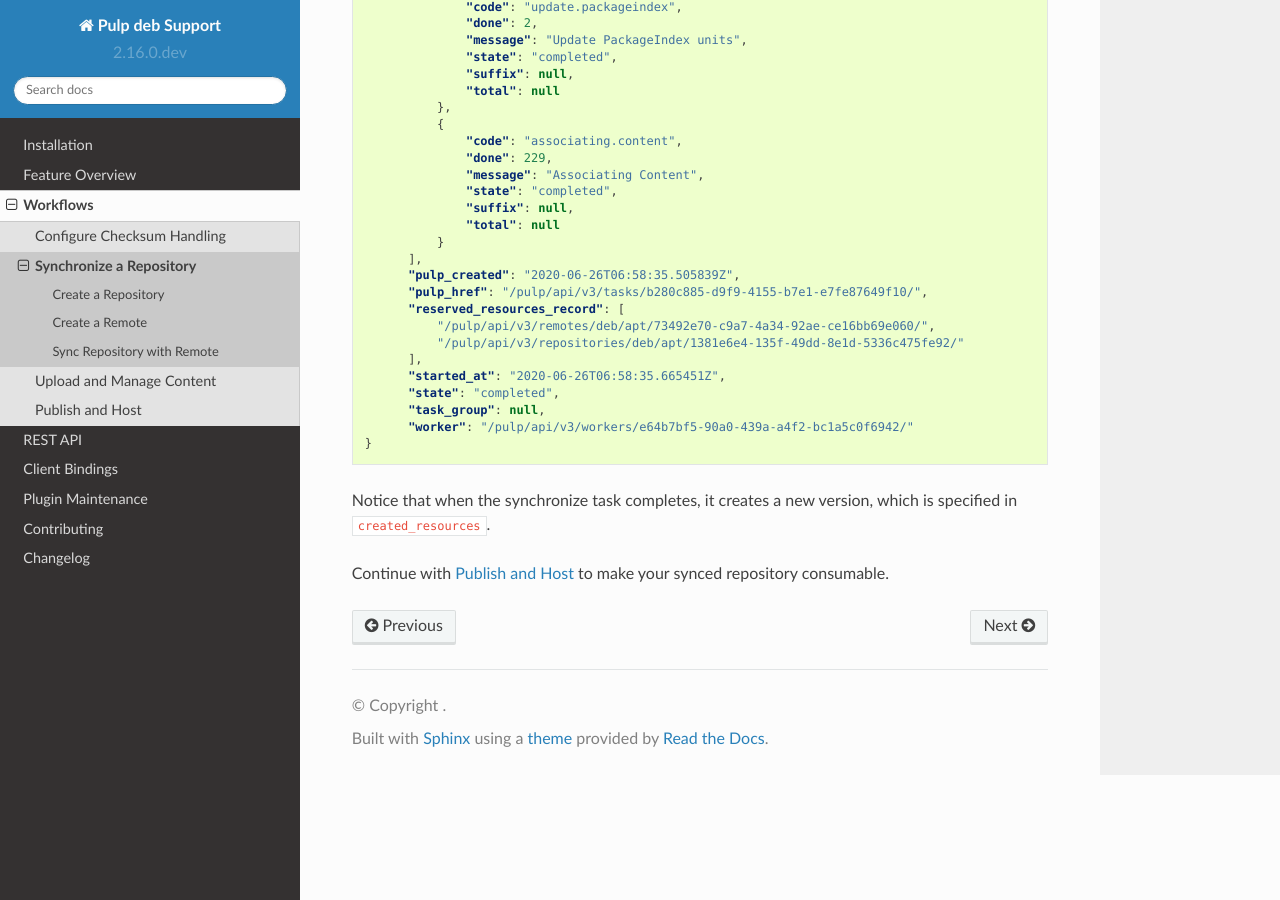
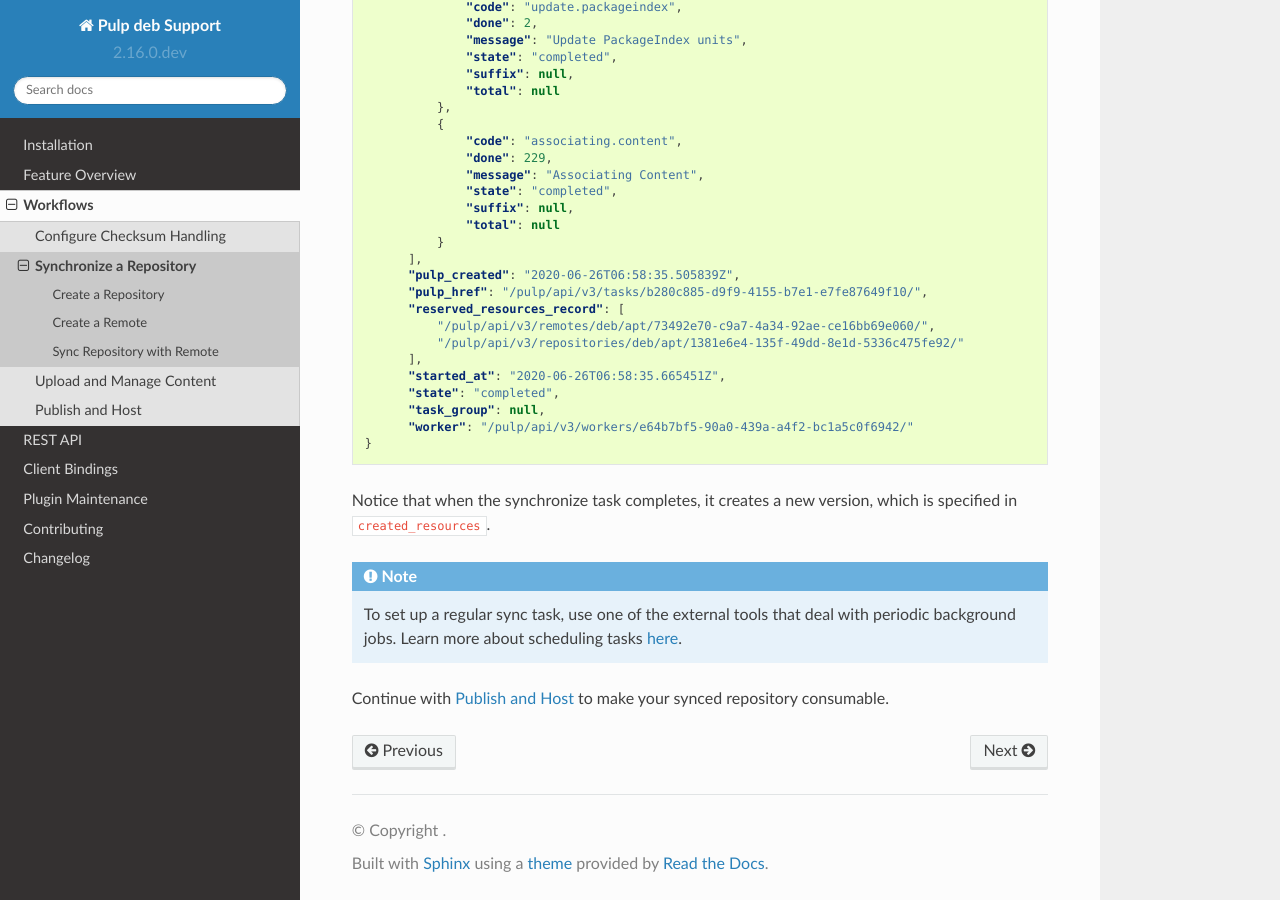
Before and after one commit to pulp/pulp_deb, a Sphinx documentation site: the page built from docs/workflows/sync.rst, in a window 1280 px wide and 900 px high, scrolled down 3094 px. Built offline with Sphinx 7.4.7 and the Read the Docs theme 2.0.0, drawn with Linux system fonts in a browser that asks for light colours.

Commit message:
Add a note about scheduling tasks
https://pulp.plan.io/issues/9147

[noissue]

```diff
--- a/docs/workflows/sync.rst
+++ b/docs/workflows/sync.rst
@@ -169,4 +169,9 @@ This will return a ``200 OK`` response:
 
 Notice that when the synchronize task completes, it creates a new version, which is specified in ``created_resources``.
 
+.. note::
+
+    To set up a regular sync task, use one of the external tools that deal with periodic background jobs.
+    Learn more about scheduling tasks `here <https://docs.pulpproject.org/pulpcore/workflows/scheduling-tasks.html>`_.
+
 Continue with :doc:`publish` to make your synced repository consumable.
```
